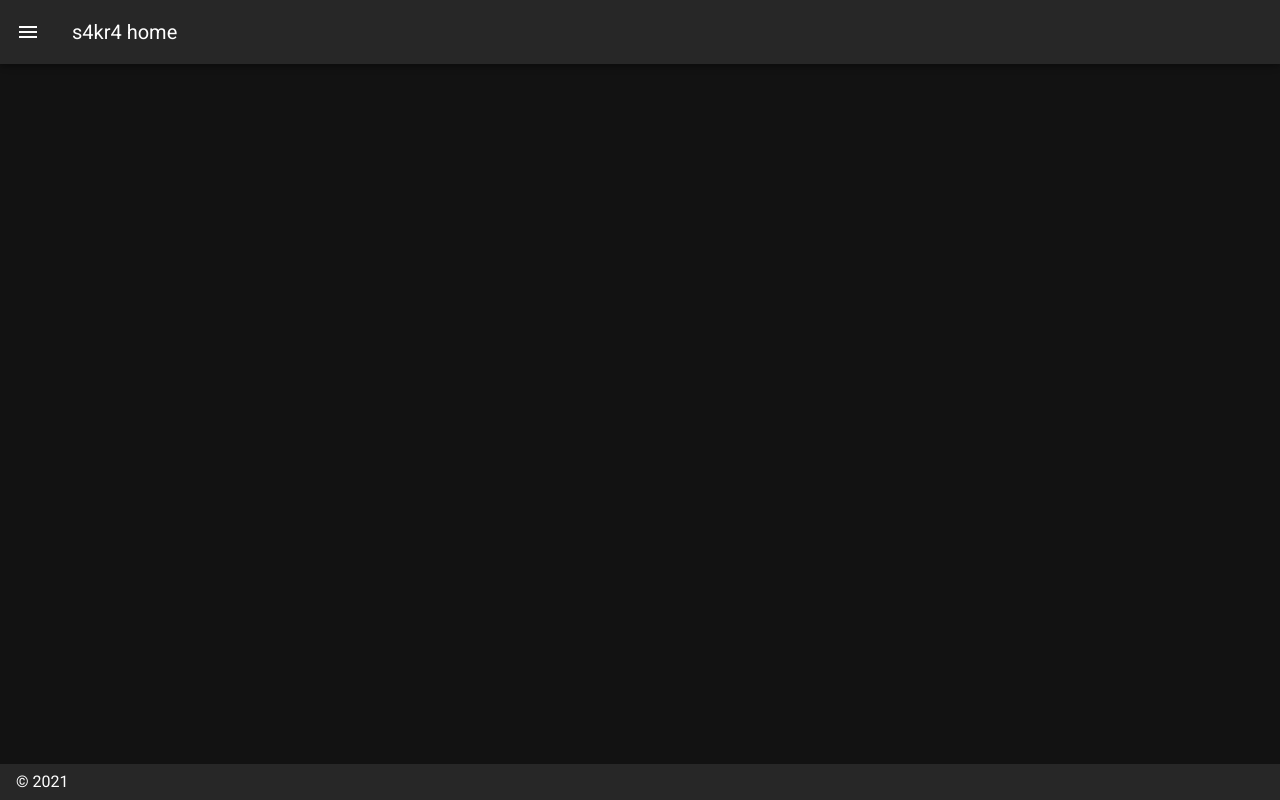
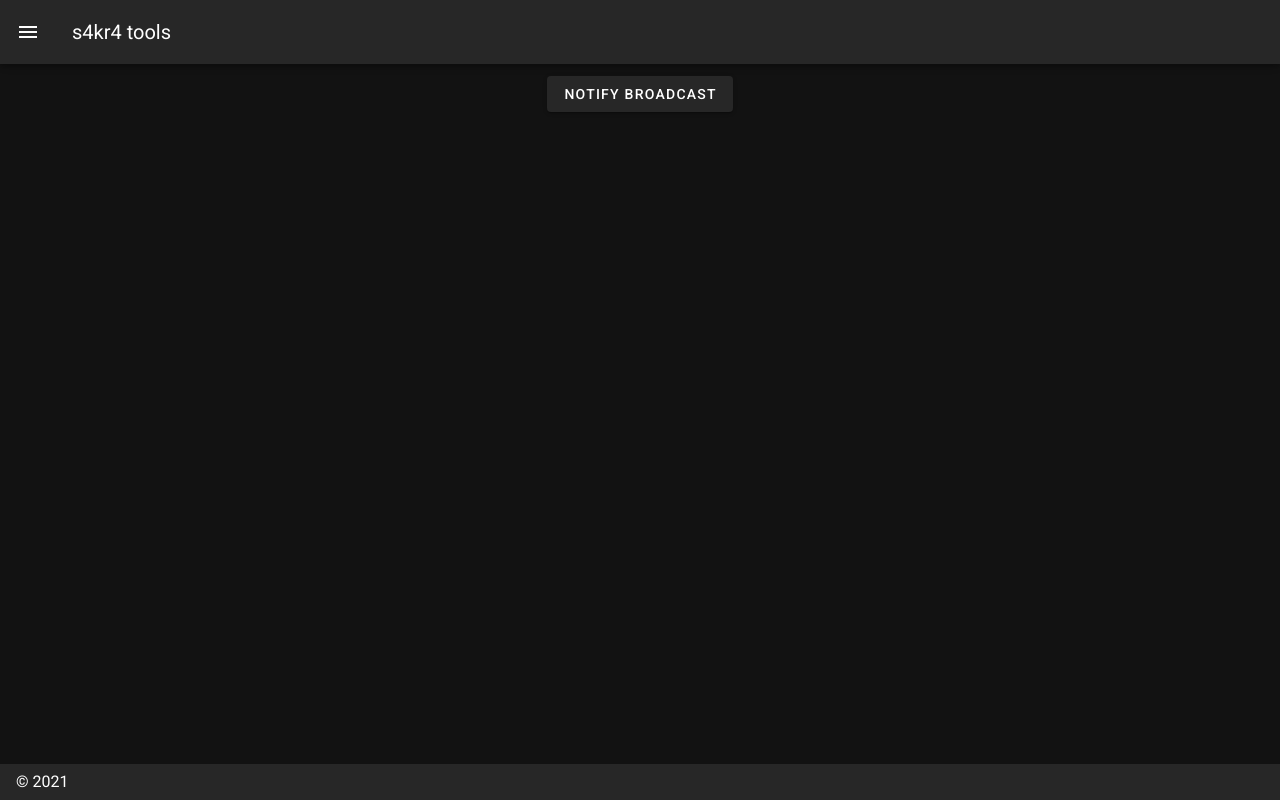
Before and after one commit to s4kr4/s4kr4-home-tools, a Nuxt app: page /broadcast in a window 1280 px wide. Before the commit this address had no page. Built offline with nearby package versions, Linux system fonts and the light colour scheme.

Commit message:
Add broadcast page

```diff
--- a/layouts/default.vue
+++ b/layouts/default.vue
@@ -73,19 +73,14 @@ export default {
       items: [
         {
           icon: 'mdi-apps',
-          title: 'Welcome',
-          to: '/'
+          title: 'Broadcast',
+          to: '/broadcast'
         },
-        {
-          icon: 'mdi-chart-bubble',
-          title: 'Inspire',
-          to: '/inspire'
-        }
       ],
       miniVariant: false,
       right: true,
       rightDrawer: false,
-      title: 's4kr4 home'
+      title: 's4kr4 tools'
     }
   }
 }
--- a/nuxt.config.js
+++ b/nuxt.config.js
@@ -3,10 +3,10 @@ import colors from 'vuetify/es5/util/colors'
 export default {
   // Global page headers: https://go.nuxtjs.dev/config-head
   head: {
-    titleTemplate: '%s - s4kr4-home-client',
-    title: 's4kr4-home-client',
+    titleTemplate: '%s',
+    title: 's4kr4 tools',
     htmlAttrs: {
-      lang: 'en'
+      lang: 'ja'
     },
     meta: [
       { charset: 'utf-8' },
--- /dev/null
+++ b/pages/broadcast.vue
@@ -0,0 +1,19 @@
+<template>
+  <v-row>
+    <v-col class="text-center">
+      <v-btn elevation="2" v-on:click="notifyBroadcast">Notify broadcast</v-btn>
+    </v-col>
+  </v-row>
+</template>
+
+<script>
+export default {
+  methods: {
+    notifyBroadcast: function() {
+      fetch('http://192.168.1.100:8000/api/notify-broadcast')
+        .then(res => res.json())
+        .then(data => console.log(data))
+    }
+  },
+}
+</script>
--- a/pages/index.vue
+++ b/pages/index.vue
@@ -1,19 +1,7 @@
 <template>
   <v-row justify="center" align="center">
     <v-col cols="12" sm="8" md="6">
-      <v-btn elevation="2" v-on:click="notifyBroadcast">Notify broadcast</v-btn>
+      <h1>Hello</h1>
     </v-col>
   </v-row>
 </template>
-
-<script>
-export default {
-  methods: {
-    notifyBroadcast: function() {
-      fetch('http://192.168.1.100:8000/api/notify-broadcast')
-        .then(res => res.json())
-        .then(data => console.log(data))
-    }
-  },
-}
-</script>
```
Also changed, not shown: 1 other file (tests, documents, lock files or other folders).
